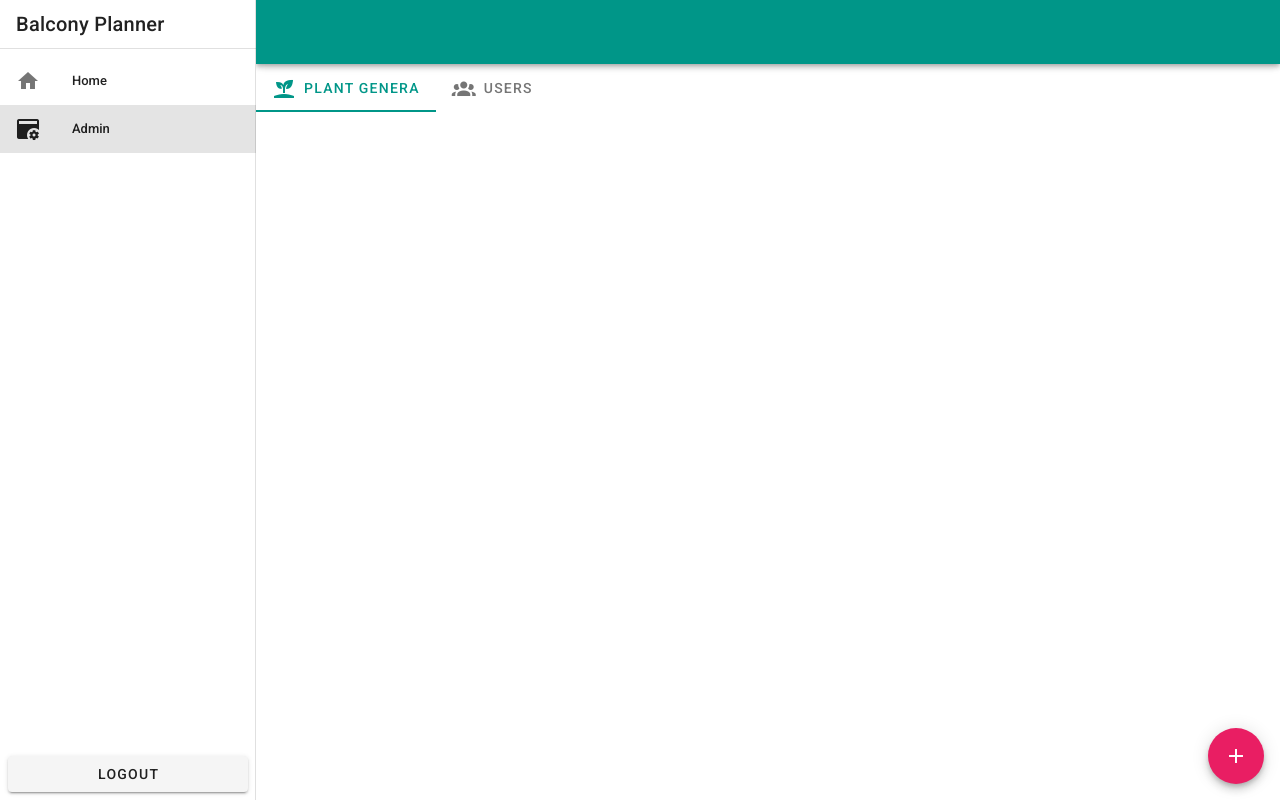
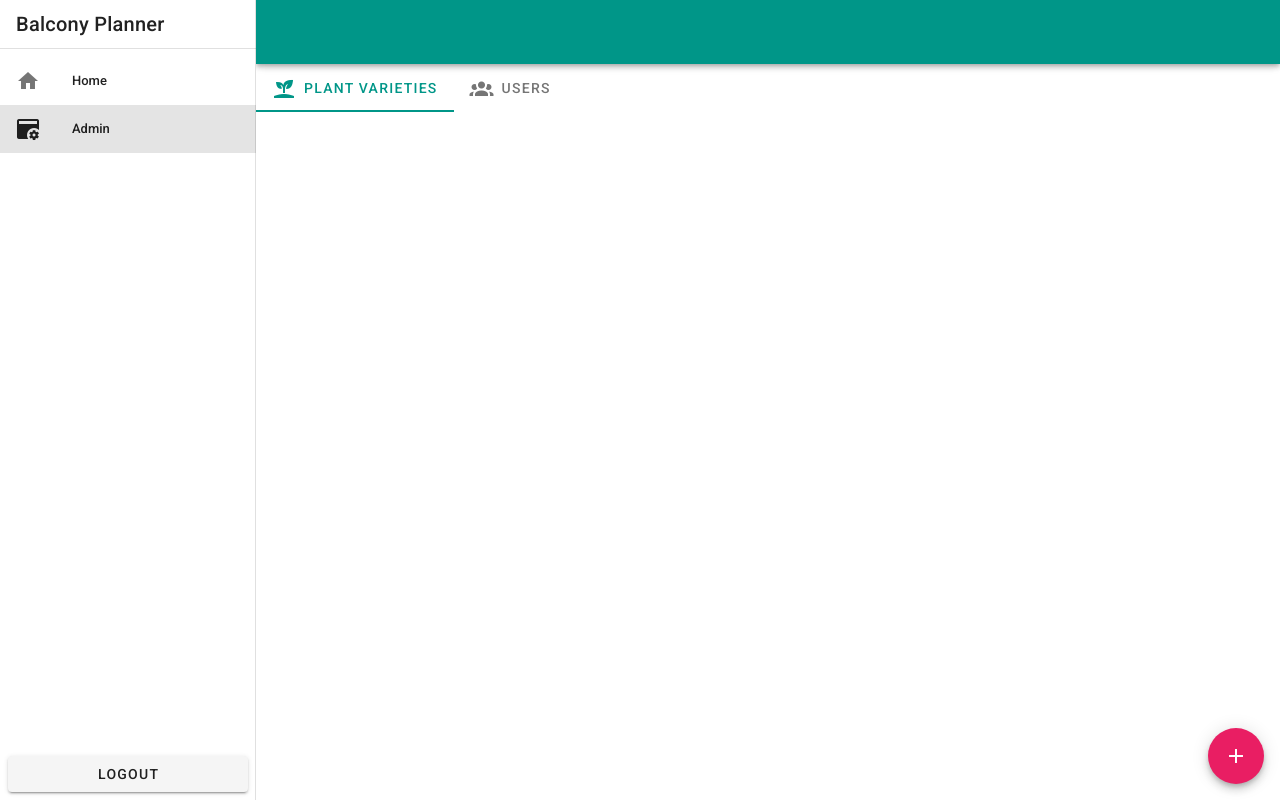
Before and after one commit to farshiana/balcony-planner, a Vue app: page /admin in a window 1280 px wide. Built offline with nearby package versions, Linux system fonts and the light colour scheme; no server answers; sample sign-in values are in the browser's storage.

Commit message:
Rename genus to variety

```diff
--- a/src/components/Admin/Genera/Genera.vue
+++ b/src/components/Admin/Varieties/Varieties.vue
@@ -1,15 +1,15 @@
 <template>
     <v-container fluid>
-        <genus-form />
+        <variety-form />
     </v-container>
 </template>
 
 <script>
-import GenusForm from './GenusForm.vue';
+import VarietyForm from './VarietyForm.vue';
 
 export default {
     components: {
-        GenusForm,
+        VarietyForm,
     },
 };
 </script>
--- a/src/locales/en.json
+++ b/src/locales/en.json
@@ -9,6 +9,6 @@
 	"authentication.withAccount": "Already have an account?",
 	"authentication.withoutAccount": "Don't have an account?",
 	"authentication.logout": "Logout",
-	"admin.genera": "Plant genera",
+	"admin.varieties": "Plant varieties",
 	"admin.users": "Users"
 }
--- a/src/views/Admin.vue
+++ b/src/views/Admin.vue
@@ -21,17 +21,17 @@
 </template>
 
 <script>
-import Genera from '@/components/Admin/Genera/Genera.vue';
+import Varieties from '@/components/Admin/Varieties/Varieties.vue';
 import Users from '@/components/Admin/Users/Users.vue';
 
 export default {
     components: {
-        Genera,
+        Varieties,
         Users,
     },
     data() {
         const tabs = [
-            { label: this.$t('admin.genera'), component: 'genera', icon: 'mdi-sprout' },
+            { label: this.$t('admin.varieties'), component: 'Varieties', icon: 'mdi-sprout' },
             { label: this.$t('admin.users'), component: 'users', icon: 'mdi-account-group' },
         ];
         return {
```
Also changed, not shown: src/components/Admin/Varieties/VarietyForm.vue (renamed from src/components/Admin/Genera/GenusForm.vue).
